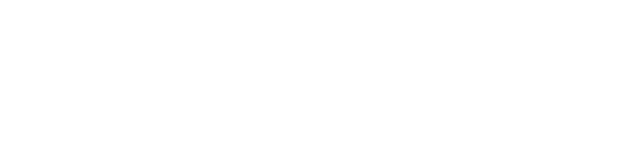
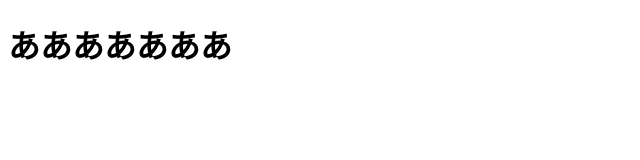
Before and after one commit to iamrohub/seminar_tutorial, a plain HTML site: page index.html in a window 1280 px wide. Shown: the whole page, without its empty margins (0-640 px from the left). Drawn offline with Linux system fonts and the light colour scheme.

Commit message:
違うブランチでの操作

```diff
--- a/index.html
+++ b/index.html
@@ -6,3 +6,7 @@
     <title>Document</title>
 </head>
 <body>
+    <h1>
+        あああああああ
+    </h1>
+</body>
```
